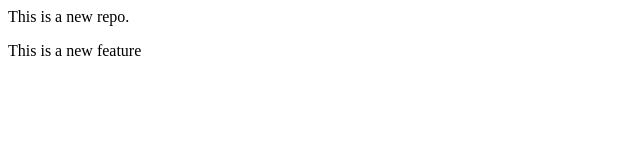
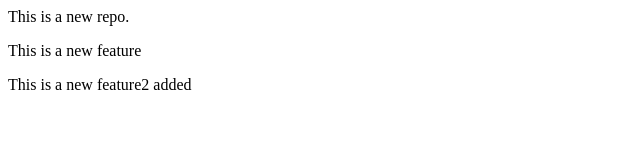
Before and after one commit to Nidhu-dev/Localrepo, a plain HTML site: page index.html in a window 1280 px wide. Shown: the whole page, without its empty margins (0-640 px from the left). Drawn offline with Linux system fonts and the light colour scheme.

Commit message:
Add new feature2

```diff
--- a/index.html
+++ b/index.html
@@ -1,3 +1,5 @@
 <p>This is a new repo. </p>
 
 <p>This is a new feature</p>
+
+<p>This is a new feature2 added</p>
```
